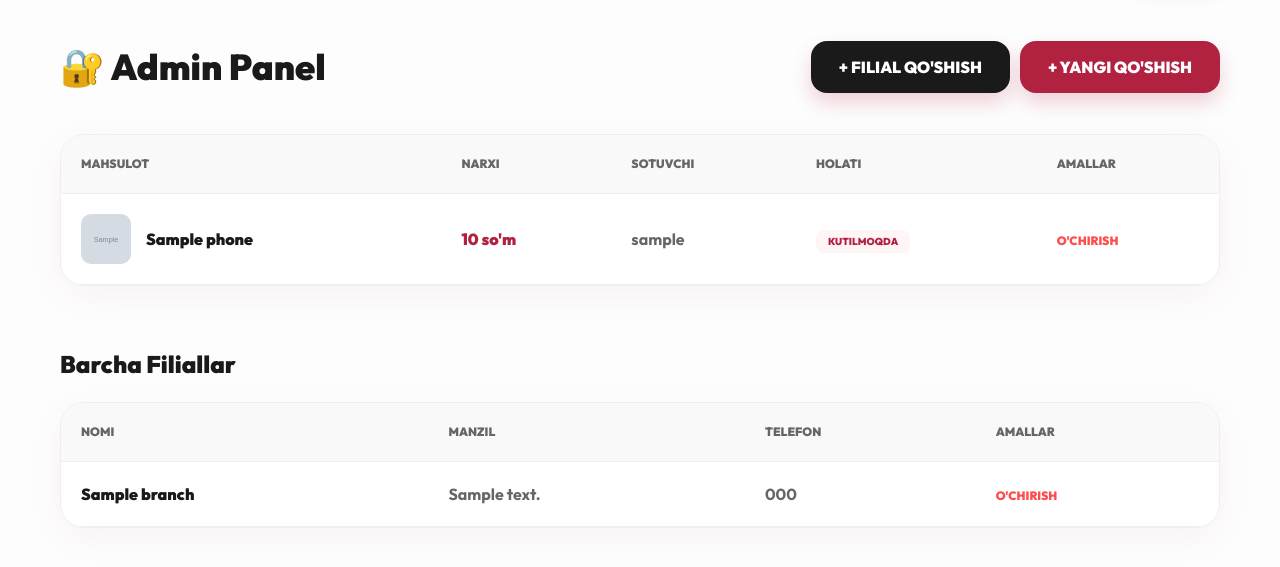
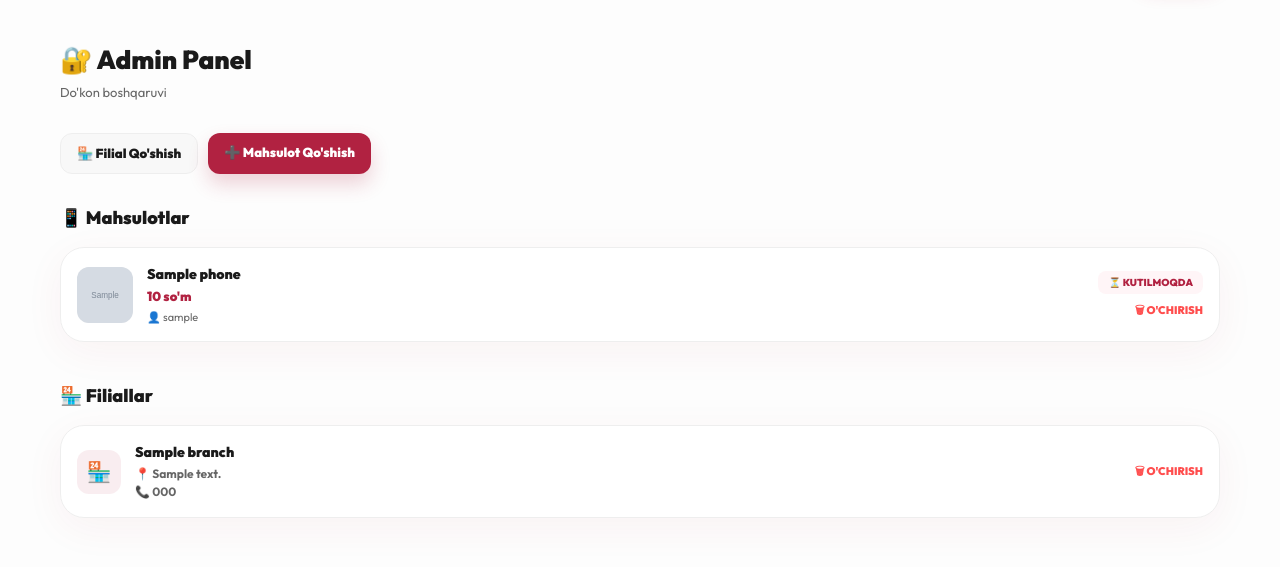
Before and after one commit to Ulugbek12-developer/markab1, a Django app: template templates/phones/admin_dashboard.html in a window 1280 px wide. Shown: the part 80-647 px from the top of the page. Run offline with Django 5.2, Linux system fonts and the light colour scheme; tables that the repository leaves empty hold one stand-in row (values such as "Sample post"); the template is opened without the code that fills it: values that come from a table or form of the project are taken from there, most other values are stand-ins (such as "Sample title", 1, 10 or a date in 2020); grey boxes marked "Sample" are stand-in pictures.

```diff
--- a/templates/phones/admin_dashboard.html
+++ b/templates/phones/admin_dashboard.html
@@ -3,84 +3,95 @@
 
 {% block content %}
 <div class="animate">
-    <div style="display:flex; justify-content:space-between; align-items:center; margin-bottom:40px;">
-        <h1 style="font-size:36px; font-weight:900;">🔐 Admin Panel</h1>
-        <div style="display:flex; gap:10px;">
-            <a href="{% url 'phones:admin_branch_add' %}" class="btn-primary" style="background:var(--text-main); color:white;">+ FILIAL QO'SHISH</a>
-            <a href="{% url 'phones:admin_add' %}" class="btn-primary">+ YANGI QO'SHISH</a>
-        </div>
+
+    <!-- Header -->
+    <div style="margin-bottom:30px;">
+        <h1 style="font-size:26px; font-weight:900; color:var(--text-main);">🔐 Admin Panel</h1>
+        <p style="font-size:13px; color:var(--text-muted); margin-top:4px;">Do'kon boshqaruvi</p>
     </div>
 
-    <div class="premium-card" style="padding:0; overflow:hidden;">
-        <table style="width:100%; border-collapse:collapse; text-align:left;">
-            <thead style="background:#F9F9F9; border-bottom:1px solid var(--border);">
-                <tr>
-                    <th style="padding:20px; font-size:12px; font-weight:900; color:var(--text-muted); text-transform:uppercase;">Mahsulot</th>
-                    <th style="padding:20px; font-size:12px; font-weight:900; color:var(--text-muted); text-transform:uppercase;">Narxi</th>
-                    <th style="padding:20px; font-size:12px; font-weight:900; color:var(--text-muted); text-transform:uppercase;">Sotuvchi</th>
-                    <th style="padding:20px; font-size:12px; font-weight:900; color:var(--text-muted); text-transform:uppercase;">Holati</th>
-                    <th style="padding:20px; font-size:12px; font-weight:900; color:var(--text-muted); text-transform:uppercase;">Amallar</th>
-                </tr>
-            </thead>
-            <tbody>
-                {% for phone in phones %}
-                <tr style="border-bottom:1px solid var(--border);">
-                    <td style="padding:20px; display:flex; align-items:center; gap:15px;">
-                        <div style="width:50px; height:50px; background:#F5F5F5; border-radius:10px; overflow:hidden;">
-                            {% if phone.image %}<img src="{{ phone.image.url }}" style="width:100%; height:100%; object-fit:cover;">{% endif %}
-                        </div>
-                        <span style="font-weight:900;">{{ phone.title }}</span>
-                    </td>
-                    <td style="padding:20px; font-weight:900; color:var(--primary);">{{ phone.price|floatformat:0 }} so'm</td>
-                    <td style="padding:20px; font-weight:700; color:var(--text-muted);">{{ phone.seller.username }}</td>
-                    <td style="padding:20px;">
-                        {% if phone.is_approved %}
-                            <span style="background:#E6F4EA; color:#1E7E34; padding:5px 12px; border-radius:8px; font-size:10px; font-weight:900;">TASDIQLANGAN</span>
-                        {% else %}
-                            <span style="background:#FFF5F7; color:var(--primary); padding:5px 12px; border-radius:8px; font-size:10px; font-weight:900;">KUTILMOQDA</span>
-                        {% endif %}
-                    </td>
-                    <td style="padding:20px;">
-                        <a href="{% url 'phones:admin_delete' phone.id %}" style="color:#FF4D4D; text-decoration:none; font-weight:900; font-size:12px;">O'CHIRISH</a>
-                    </td>
-                </tr>
-                {% endfor %}
-            </tbody>
-        </table>
+    <!-- Action Buttons -->
+    <div style="display:flex; gap:10px; margin-bottom:30px; flex-wrap:wrap;">
+        <a href="{% url 'phones:admin_branch_add' %}" class="btn-secondary" style="font-size:13px; padding:10px 16px; border-radius:12px; font-weight:800;">
+            🏪 Filial Qo'shish
+        </a>
+        <a href="{% url 'phones:admin_add' %}" class="btn-primary" style="font-size:13px; padding:10px 16px; border-radius:12px;">
+            ➕ Mahsulot Qo'shish
+        </a>
     </div>
 
-    <!-- Filiallar Ro'yxati -->
-    <div style="display:flex; justify-content:space-between; align-items:center; margin-top:60px; margin-bottom:20px;">
-        <h2 style="font-size:24px; font-weight:900;">Barcha Filiallar</h2>
+    <!-- Products Section -->
+    <h2 style="font-size:18px; font-weight:900; margin-bottom:16px; color:var(--text-main);">📱 Mahsulotlar</h2>
+
+    <div style="display:flex; flex-direction:column; gap:12px; margin-bottom:40px;">
+        {% for phone in phones %}
+        <div class="premium-card" style="padding:16px; display:flex; align-items:center; gap:14px;">
+            <!-- Image -->
+            <div style="width:56px; height:56px; background:#F5F5F5; border-radius:12px; overflow:hidden; flex-shrink:0;">
+                {% if phone.image %}
+                    <img src="{{ phone.image.url }}" style="width:100%; height:100%; object-fit:cover;">
+                {% else %}
+                    <div style="width:100%; height:100%; display:flex; align-items:center; justify-content:center; font-size:22px;">📱</div>
+                {% endif %}
+            </div>
+
+            <!-- Info -->
+            <div style="flex:1; min-width:0;">
+                <div style="font-size:14px; font-weight:900; color:var(--text-main); white-space:nowrap; overflow:hidden; text-overflow:ellipsis;">{{ phone.title }}</div>
+                <div style="font-size:13px; font-weight:800; color:var(--primary); margin-top:2px;">{{ phone.price|floatformat:0 }} so'm</div>
+                <div style="font-size:11px; color:var(--text-muted); margin-top:2px;">👤 {{ phone.seller.username }}</div>
+            </div>
+
+            <!-- Status + Delete -->
+            <div style="display:flex; flex-direction:column; align-items:flex-end; gap:8px; flex-shrink:0;">
+                {% if phone.is_approved %}
+                    <span style="background:#E6F4EA; color:#1E7E34; padding:4px 10px; border-radius:8px; font-size:10px; font-weight:900; white-space:nowrap;">✅ TASDIQLANGAN</span>
+                {% else %}
+                    <span style="background:#FFF5F7; color:var(--primary); padding:4px 10px; border-radius:8px; font-size:10px; font-weight:900; white-space:nowrap;">⏳ KUTILMOQDA</span>
+                {% endif %}
+                <a href="{% url 'phones:admin_delete' phone.id %}"
+                   onclick="return confirm('O\'chirishni tasdiqlaysizmi?')"
+                   style="color:#FF4D4D; text-decoration:none; font-weight:900; font-size:11px;">🗑 O'CHIRISH</a>
+            </div>
+        </div>
+        {% empty %}
+        <div class="premium-card" style="padding:30px; text-align:center;">
+            <div style="font-size:40px; margin-bottom:10px;">📦</div>
+            <p style="color:var(--text-muted); font-weight:700;">Hali mahsulotlar yo'q</p>
+        </div>
+        {% endfor %}
     </div>
 
-    <div class="premium-card" style="padding:0; overflow:hidden;">
-        <table style="width:100%; border-collapse:collapse; text-align:left;">
-            <thead style="background:#F9F9F9; border-bottom:1px solid var(--border);">
-                <tr>
-                    <th style="padding:20px; font-size:12px; font-weight:900; color:var(--text-muted); text-transform:uppercase;">Nomi</th>
-                    <th style="padding:20px; font-size:12px; font-weight:900; color:var(--text-muted); text-transform:uppercase;">Manzil</th>
-                    <th style="padding:20px; font-size:12px; font-weight:900; color:var(--text-muted); text-transform:uppercase;">Telefon</th>
-                    <th style="padding:20px; font-size:12px; font-weight:900; color:var(--text-muted); text-transform:uppercase;">Amallar</th>
-                </tr>
-            </thead>
-            <tbody>
-                {% for branch in branches %}
-                <tr style="border-bottom:1px solid var(--border);">
-                    <td style="padding:20px; font-weight:900;">{{ branch.name }}</td>
-                    <td style="padding:20px; font-weight:700; color:var(--text-muted);">{{ branch.address }}</td>
-                    <td style="padding:20px; font-weight:700; color:var(--text-muted);">{{ branch.phone }}</td>
-                    <td style="padding:20px;">
-                        <a href="{% url 'phones:admin_branch_delete' branch.id %}" style="color:#FF4D4D; text-decoration:none; font-weight:900; font-size:12px;">O'CHIRISH</a>
-                    </td>
-                </tr>
-                {% empty %}
-                <tr>
-                    <td colspan="4" style="padding:20px; text-align:center; font-weight:700; color:var(--text-muted);">Hali filiallar qo'shilmagan</td>
-                </tr>
-                {% endfor %}
-            </tbody>
-        </table>
+    <!-- Branches Section -->
+    <h2 style="font-size:18px; font-weight:900; margin-bottom:16px; color:var(--text-main);">🏪 Filiallar</h2>
+
+    <div style="display:flex; flex-direction:column; gap:12px;">
+        {% for branch in branches %}
+        <div class="premium-card" style="padding:16px; display:flex; align-items:center; gap:14px;">
+            <!-- Icon -->
+            <div style="width:44px; height:44px; background:rgba(177,34,65,0.08); border-radius:12px; display:flex; align-items:center; justify-content:center; font-size:20px; flex-shrink:0;">
+                🏪
+            </div>
+
+            <!-- Info -->
+            <div style="flex:1; min-width:0;">
+                <div style="font-size:14px; font-weight:900; color:var(--text-main);">{{ branch.name }}</div>
+                <div style="font-size:12px; color:var(--text-muted); font-weight:600; margin-top:2px; white-space:nowrap; overflow:hidden; text-overflow:ellipsis;">📍 {{ branch.address }}</div>
+                {% if branch.phone %}<div style="font-size:12px; color:var(--text-muted); font-weight:600;">📞 {{ branch.phone }}</div>{% endif %}
+            </div>
+
+            <!-- Delete -->
+            <a href="{% url 'phones:admin_branch_delete' branch.id %}"
+               onclick="return confirm('Filialni o\'chirishni tasdiqlaysizmi?')"
+               style="color:#FF4D4D; text-decoration:none; font-weight:900; font-size:11px; flex-shrink:0;">🗑 O'CHIRISH</a>
+        </div>
+        {% empty %}
+        <div class="premium-card" style="padding:30px; text-align:center;">
+            <div style="font-size:40px; margin-bottom:10px;">🏪</div>
+            <p style="color:var(--text-muted); font-weight:700;">Hali filiallar qo'shilmagan</p>
+        </div>
+        {% endfor %}
     </div>
+
 </div>
 {% endblock %}
```
Also changed, not shown: templates/phones/admin_add.html (+56 -45 lines).
